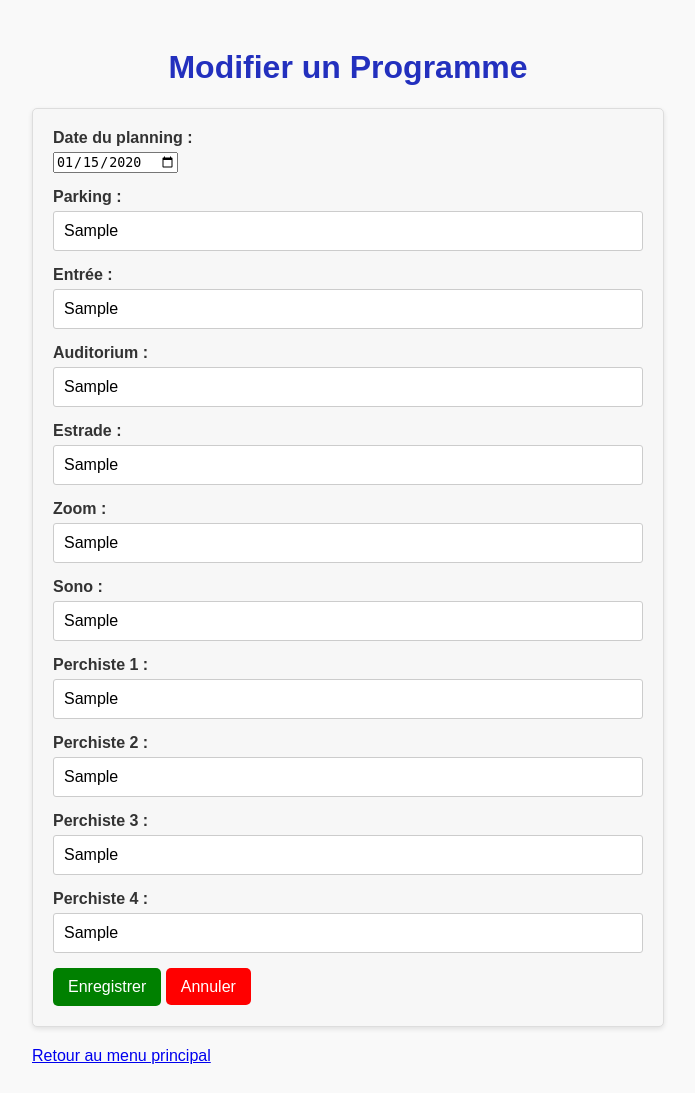
After one commit to Meeeehddiiii/reunionsv1, a Flask app: page /programme/edit/1 in a window 1280 px wide. The commit adds this page. Shown: the whole page, without its empty margins (292-987 px from the left). Run offline with Flask 3, Linux system fonts and the light colour scheme; tables that the repository leaves empty hold one stand-in row (values such as "Sample post").

Commit message:
Gestion du programme

```diff
--- a/routes/__init__.py
+++ b/routes/__init__.py
@@ -6,9 +6,11 @@ from routes.accueil import accueil_bp
 from routes.estrade import estrade_bp
 from routes.sono import sono_bp
 from routes.perchiste import perchiste_bp
+from routes.programme import programme_bp
 
 def init_app(app):
     app.register_blueprint(accueil_bp)
     app.register_blueprint(estrade_bp)
     app.register_blueprint(sono_bp)
     app.register_blueprint(perchiste_bp)
+    app.register_blueprint(programme_bp)
--- a/routes/programme.py
+++ b/routes/programme.py
@@ -0,0 +1,168 @@
+# routes/programme.py
+from flask import Blueprint, render_template, request, redirect, url_for, flash
+from datetime import datetime, date
+from models import db, Accueil, Estrade, Sono, Perchiste, Programme
+
+programme_bp = Blueprint('programme', __name__, url_prefix='/programme')
+
+def get_next_candidate(total_candidates=10):
+    # Ensemble de tous les candidats possibles (de 1 à total_candidates)
+    all_candidates = set(range(1, total_candidates + 1))
+
+    # Récupérer tous les candidate_id déjà utilisés dans la table Programme
+    used_candidates = {
+        programme.candidate_id
+        for programme in Programme.query.all()
+        if programme.candidate_id is not None
+    }
+
+    # Déterminer les candidats disponibles
+    available_candidates = all_candidates - used_candidates
+
+    # Si tous les identifiants ont été utilisés, réinitialiser la rotation
+    if not available_candidates:
+        available_candidates = all_candidates
+
+    # Retourner le candidat disponible le plus petit (ou appliquer une autre logique de sélection)
+    return min(available_candidates)
+
+@programme_bp.route('/generate', methods=['GET', 'POST'])
+def generate_programme():
+    if request.method == 'POST':
+        date_planning_str = request.form.get('datePlanning')
+        try:
+            planning_date = datetime.strptime(date_planning_str, '%Y-%m-%d').date() if date_planning_str else date.today()
+        except ValueError:
+            flash("La date n'est pas au format correct (YYYY-MM-DD).")
+            return redirect(url_for('programme.generate_programme'))
+
+        total_prog = Programme.query.count()  # Nombre de programmes déjà générés
+
+        # Récupérer et trier les membres pour avoir un ordre fixe
+        accueil_members = sorted(Accueil.query.all(), key=lambda m: (m.nom, m.prenom))
+        estrade_members = sorted(Estrade.query.all(), key=lambda m: (m.nom, m.prenom))
+        sono_members = sorted(Sono.query.all(), key=lambda m: (m.nom, m.prenom))
+        perchiste_members = sorted(Perchiste.query.all(), key=lambda m: (m.nom, m.prenom))
+
+        # Ensemble global pour éviter la duplication d'un même couple dans un programme
+        used = set()
+
+        # Fonction d'aide : pour une liste de membres donnée, parcourt la liste en partant d'un offset
+        # et renvoie le premier couple "Nom Prénom" qui n'est pas déjà utilisé.
+        def select_member_category(members, used, offset):
+            n = len(members)
+            for i in range(n):
+                index = (offset + i) % n
+                candidate = f"{members[index].nom} {members[index].prenom}"
+                if candidate not in used:
+                    used.add(candidate)
+                    return candidate
+            # Si tous les membres sont déjà utilisés, on retourne celui à l'offset (et on l'ajoute quand même)
+            candidate = f"{members[offset].nom} {members[offset].prenom}"
+            used.add(candidate)
+            return candidate
+
+        def select_member_with_role_offset(members, used, offset, role_index):
+            """
+            Sélectionne un membre unique dans une liste en démarrant à l'offset + role_index.
+            Cela permet d'avoir un décalage différent pour chaque rôle au sein de la même catégorie.
+            """
+            n = len(members)
+            for i in range(n):
+                index = (offset + role_index + i) % n
+                candidate = f"{members[index].nom} {members[index].prenom}"
+                if candidate not in used:
+                    used.add(candidate)
+                    return candidate
+            # Si tous les membres sont déjà utilisés, retourne celui à l'offset (même si cela génère une duplication)
+            candidate = f"{members[offset].nom} {members[offset].prenom}"
+            used.add(candidate)
+            return candidate
+
+        # Calcul des offsets pour chaque catégorie
+        offset_accueil = total_prog % len(accueil_members) if accueil_members else 0
+        offset_estrade = total_prog % len(estrade_members) if estrade_members else 0
+        offset_sono = total_prog % len(sono_members) if sono_members else 0
+        offset_perchiste = total_prog % len(perchiste_members) if perchiste_members else 0
+
+        # Pour la catégorie Accueil, on affecte 3 rôles (parking, entrée, auditorium)
+        parking    = select_member_category(accueil_members, used, offset_accueil)
+        entree     = select_member_category(accueil_members, used, offset_accueil)
+        auditorium = select_member_category(accueil_members, used, offset_accueil)
+
+        # Pour la catégorie Sono, on affecte 2 rôles (zoom et sono)
+        zoom = select_member_category(sono_members, used, offset_sono) if sono_members else None
+        sono = select_member_category(sono_members, used, offset_sono) if sono_members else None
+
+        # Pour Estrade (1 rôle)
+        estrade = select_member_category(estrade_members, used, offset_estrade) if estrade_members else None
+
+        # Calcul de l'offset pour Perchiste
+        offset_perchiste = total_prog % len(perchiste_members) if perchiste_members else 0
+
+        # Sélection pour les 4 rôles perchiste en utilisant un décalage différent pour chacun
+        perchiste1 = select_member_with_role_offset(perchiste_members, used, offset_perchiste, 0)
+        perchiste2 = select_member_with_role_offset(perchiste_members, used, offset_perchiste, 1)
+        perchiste3 = select_member_with_role_offset(perchiste_members, used, offset_perchiste, 2)
+        perchiste4 = select_member_with_role_offset(perchiste_members, used, offset_perchiste, 3)
+
+        # Optionnel : obtenir le prochain candidate_id via votre fonction de rotation
+        candidate = get_next_candidate(total_candidates=10)  # Assurez-vous que cette fonction est définie
+
+        new_programme = Programme(
+            datePlanning = planning_date,
+            parking = parking,
+            entree = entree,
+            auditorium = auditorium,
+            estrade = estrade,
+            zoom = zoom,
+            sono = sono,
+            perchiste1 = perchiste1,
+            perchiste2 = perchiste2,
+            perchiste3 = perchiste3,
+            perchiste4 = perchiste4,
+            candidate_id = candidate
+        )
+
+        db.session.add(new_programme)
+        db.session.commit()
+
+        flash("Programme généré avec succès!")
+        return redirect(url_for('programme.list_programme'))
+
+    return render_template('programme/generate.html')
+
+@programme_bp.route('/')
+def list_programme():
+    programmes = Programme.query.order_by(Programme.datePlanning.desc()).all()
+    return render_template('programme/list.html', programmes=programmes)
+
+@programme_bp.route('/edit/<int:id>', methods=['GET', 'POST'])
+def edit_programme(id):
+    programme = Programme.query.get_or_404(id)
+    if request.method == 'POST':
+        # Mettez à jour les champs du programme avec les données du formulaire
+        programme.datePlanning = request.form.get('datePlanning', programme.datePlanning)
+        programme.parking = request.form.get('parking', programme.parking)
+        programme.entree = request.form.get('entree', programme.entree)
+        programme.auditorium = request.form.get('auditorium', programme.auditorium)
+        programme.estrade = request.form.get('estrade', programme.estrade)
+        programme.zoom = request.form.get('zoom', programme.zoom)
+        programme.sono = request.form.get('sono', programme.sono)
+        programme.perchiste1 = request.form.get('perchiste1', programme.perchiste1)
+        programme.perchiste2 = request.form.get('perchiste2', programme.perchiste2)
+        programme.perchiste3 = request.form.get('perchiste3', programme.perchiste3)
+        programme.perchiste4 = request.form.get('perchiste4', programme.perchiste4)
+
+        db.session.commit()
+        flash("Programme modifié avec succès !", "success")
+        return redirect(url_for('programme.list_programme'))
+    return render_template('programme/edit.html', programme=programme)
+
+@programme_bp.route('/delete/<int:id>', methods=['POST'])
+def delete_programme(id):
+    programme = Programme.query.get_or_404(id)
+    db.session.delete(programme)
+    db.session.commit()
+    flash("Programme supprimé avec succès !", "success")
+    return redirect(url_for('programme.list_programme'))
--- a/static/css/style.css
+++ b/static/css/style.css
@@ -16,6 +16,22 @@ h1 {
     margin: auto;
     padding: 20px;
 }
+
+/* Container spécifique pour la gestion du programme */
+.programme-container {
+    width: 100%;
+    max-width: 1200px;      /* largeur maximale, à ajuster selon vos besoins */
+    margin-left: 0;
+    margin: 20px 0;         /* centre le container horizontalement */
+    padding: 20px;          /* espace intérieur */
+    background-color: #f9f9f9;  /* couleur de fond claire */
+    border: 1px solid #ddd; /* bordure discrète */
+    border-radius: 5px;     /* coins arrondis */
+    box-shadow: 0 2px 5px rgba(0,0,0,0.1); /* légère ombre pour le relief */
+    text-align: left;
+}
+
+
 
 /* Style de base pour les tables */
 table {
--- a/templates/base.html
+++ b/templates/base.html
@@ -5,6 +5,8 @@
     <meta charset="UTF-8">
     <title>{% block title %}Gestion du programme des différents services{% endblock %}</title>
     <link rel="stylesheet" href="{{ url_for('static', filename='css/style.css') }}">
+    <link rel="stylesheet" href="https://cdn.jsdelivr.net/npm/flatpickr/dist/flatpickr.min.css">
+    <script src="https://cdn.jsdelivr.net/npm/flatpickr"></script>
 </head>
 <body>
     <div class="container">
--- a/templates/index.html
+++ b/templates/index.html
@@ -15,6 +15,10 @@
             <li><a href="{{ url_for('sono.list_sono') }}">Gestion Sono</a></li>
             <li><a href="{{ url_for('perchiste.list_perchiste') }}">Gestion Perchiste</a></li>
         </ul>
+        <ul>
+            <li><a href="{{ url_for('programme.list_programme') }}">Afficher le programme</a></li>
+            <li><a href="{{ url_for('programme.generate_programme') }}">Générer un programme</a></li>
+        </ul>
         {% endblock %}
     </div>
 </body>
--- /dev/null
+++ b/templates/programme/edit.html
@@ -0,0 +1,56 @@
+{% extends "base.html" %}
+
+{% block title %}Modifier un Programme{% endblock %}
+
+{% block content %}
+<h1>Modifier un Programme</h1>
+<form method="POST">
+    <div class="form-group">
+        <label for="datePlanning">Date du planning :</label>
+        <input type="date" id="datePlanning" name="datePlanning" value="{{ programme.datePlanning }}" required>
+    </div>
+    <div class="form-group">
+        <label for="parking">Parking :</label>
+        <input type="text" id="parking" name="parking" value="{{ programme.parking }}">
+    </div>
+    <div class="form-group">
+        <label for="entree">Entrée :</label>
+        <input type="text" id="entree" name="entree" value="{{ programme.entree }}">
+    </div>
+    <div class="form-group">
+        <label for="auditorium">Auditorium :</label>
+        <input type="text" id="auditorium" name="auditorium" value="{{ programme.auditorium }}">
+    </div>
+    <div class="form-group">
+        <label for="estrade">Estrade :</label>
+        <input type="text" id="estrade" name="estrade" value="{{ programme.estrade }}">
+    </div>
+    <div class="form-group">
+        <label for="zoom">Zoom :</label>
+        <input type="text" id="zoom" name="zoom" value="{{ programme.zoom }}">
+    </div>
+    <div class="form-group">
+        <label for="sono">Sono :</label>
+        <input type="text" id="sono" name="sono" value="{{ programme.sono }}">
+    </div>
+    <div class="form-group">
+        <label for="perchiste1">Perchiste 1 :</label>
+        <input type="text" id="perchiste1" name="perchiste1" value="{{ programme.perchiste1 }}">
+    </div>
+    <div class="form-group">
+        <label for="perchiste2">Perchiste 2 :</label>
+        <input type="text" id="perchiste2" name="perchiste2" value="{{ programme.perchiste2 }}">
+    </div>
+    <div class="form-group">
+        <label for="perchiste3">Perchiste 3 :</label>
+        <input type="text" id="perchiste3" name="perchiste3" value="{{ programme.perchiste3 }}">
+    </div>
+    <div class="form-group">
+        <label for="perchiste4">Perchiste 4 :</label>
+        <input type="text" id="perchiste4" name="perchiste4" value="{{ programme.perchiste4 }}">
+    </div>
+    <button type="submit" class="btn-edit">Enregistrer</button>
+    <a href="{{ url_for('programme.list_programme') }}" class="btn-delete">Annuler</a>
+</form>
+<a href="{{ url_for('index') }}">Retour au menu principal</a>
+{% endblock %}
```
Also changed, not shown: models.py (+19 -0 lines), templates/perchiste/list.html (+0 -33 lines), templates/programme/generate.html (added, +18 -0 lines), templates/programme/list.html (added, +58 -0 lines).
